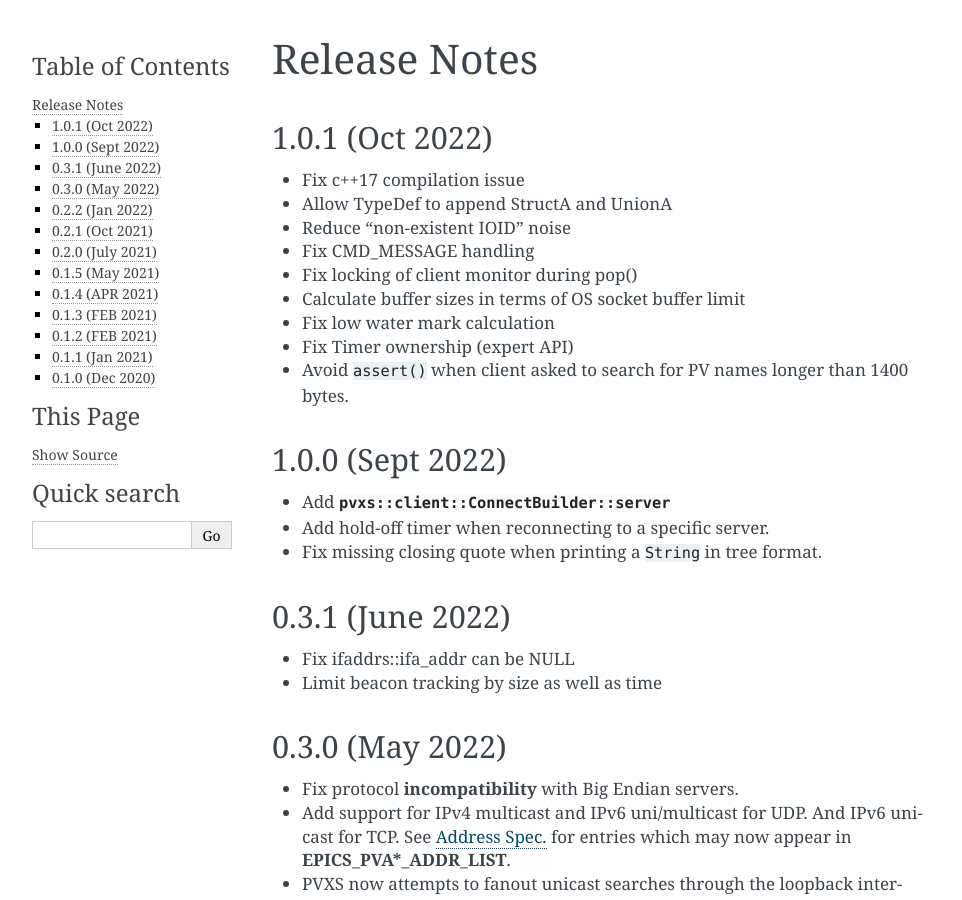
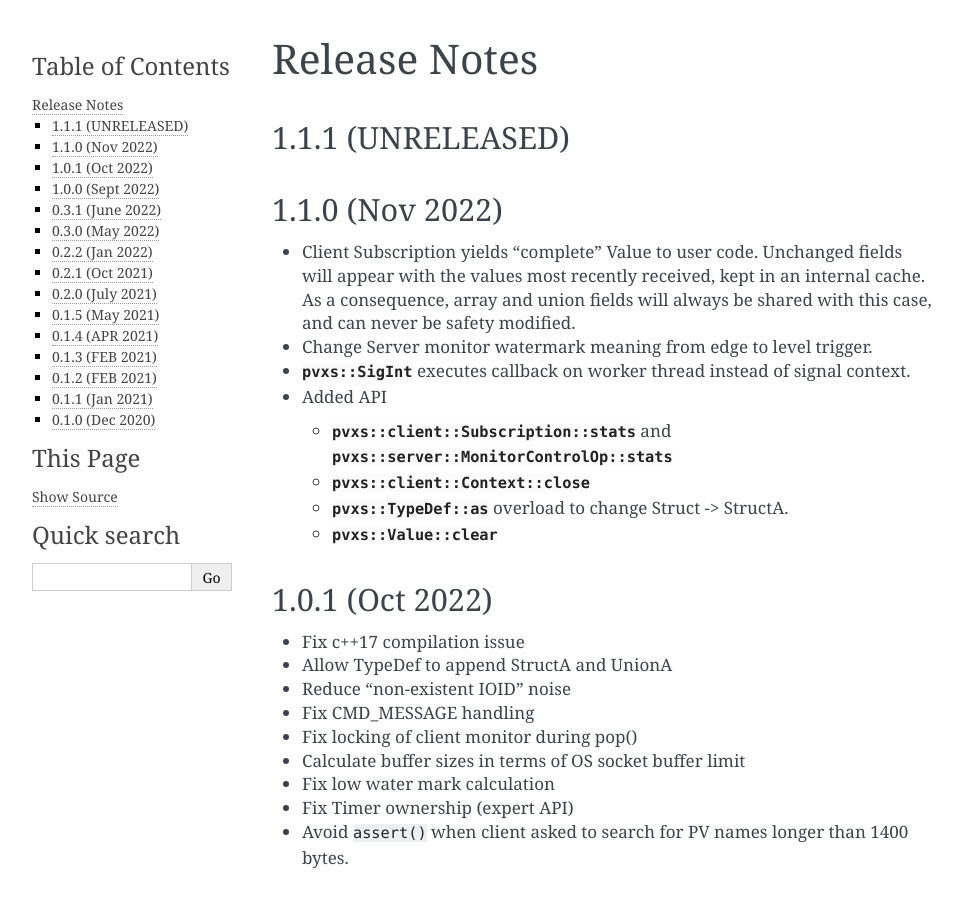
Before and after one commit to epics-base/pvxs, a Sphinx documentation site: the page built from documentation/releasenotes.rst, in a window 1280 px wide and 900 px high. Shown: the whole window, without its empty margins (148-1110 px from the left). Built offline with Sphinx 7.4.7, drawn with Linux system fonts in a browser that asks for light colours; pages that are not in the unit, such as notebooks, are missing from menus.

Commit message:
prepare for 1.1.0

```diff
--- a/documentation/releasenotes.rst
+++ b/documentation/releasenotes.rst
@@ -2,6 +2,25 @@
 
 Release Notes
 =============
+
+1.1.1 (UNRELEASED)
+------------------
+
+1.1.0 (Nov 2022)
+----------------
+
+* Client Subscription yields "complete" Value to user code.
+  Unchanged fields will appear with the values most recently received,
+  kept in an internal cache.  As a consequence, array and union fields
+  will always be shared with this case, and can never be safety modified.
+* Change Server monitor watermark meaning from edge to level trigger.
+* `pvxs::SigInt` executes callback on worker thread instead of signal context.
+* Added API
+
+  * `pvxs::client::Subscription::stats` and `pvxs::server::MonitorControlOp::stats`
+  * `pvxs::client::Context::close()`
+  * `pvxs::TypeDef::as()` overload to change Struct -> StructA.
+  * `pvxs::Value::clear()`
 
 1.0.1 (Oct 2022)
 ----------------
--- a/setup.py
+++ b/setup.py
@@ -624,7 +624,7 @@ build_dso.sub_commands.extend([
 
 
 pvxs_ver = '%(PVXS_MAJOR_VERSION)s.%(PVXS_MINOR_VERSION)s.%(PVXS_MAINTENANCE_VERSION)s'%pvxsversion
-#pvxs_ver += 'a1'
+pvxs_ver += 'a1'
 
 with open(os.path.join(os.path.dirname(__file__), 'README.md')) as F:
     long_description = F.read()
```
Also changed, not shown: 1 other file.
